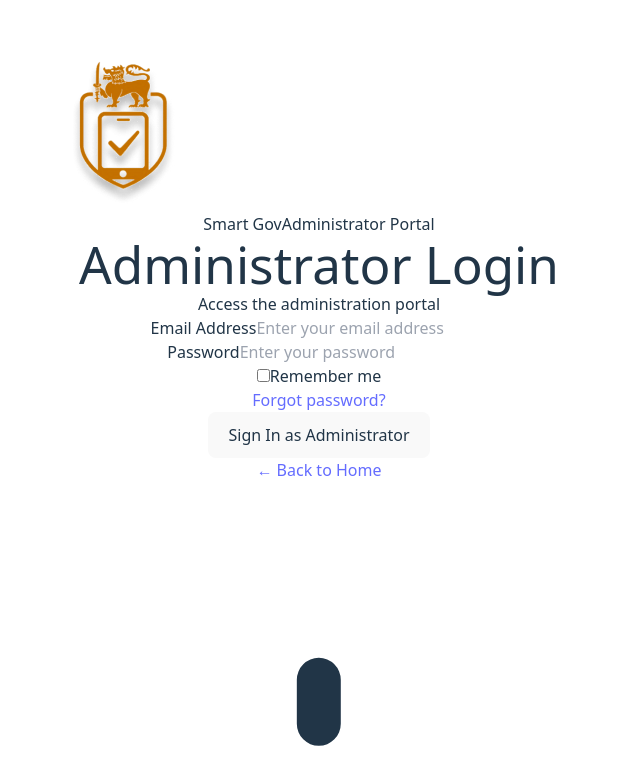
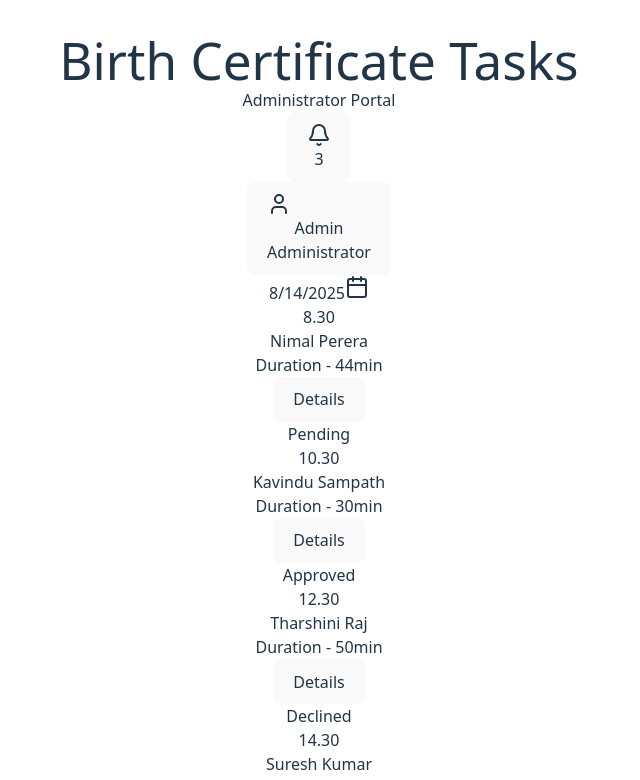
Before and after one commit to didulanthaisuru/smartgov_backend, a React (Vite) app in the folder frontend/: page /admin/tasks in a window 1280 px wide. Before the commit this address led to /admin/login. Shown: the top 780 px of the page, without its empty margins (321-961 px from the left). Built offline with nearby package versions, Linux system fonts and the light colour scheme.

Commit message:
email sender

```diff
--- a/frontend/src/App.jsx
+++ b/frontend/src/App.jsx
@@ -165,9 +165,9 @@ function App() {
             <Route
               path="/admin/tasks"
               element={
-                <AdminRoute>
+                // <AdminRoute>
                   <AdminTasksPage />
-                </AdminRoute>
+                // </AdminRoute>
               }
             />
             <Route
@@ -205,9 +205,9 @@ function App() {
             <Route
               path="/admin/qr-scan"
               element={
-                <AdminRoute>
+                // <AdminRoute>
                   <AdminQRScanPage />
-                </AdminRoute>
+                 //</AdminRoute>
               }
             />
 
--- a/frontend/src/components/AdminHeader.jsx
+++ b/frontend/src/components/AdminHeader.jsx
@@ -17,24 +17,7 @@ const AdminHeader = ({ title, setShowSidebar, children }) => {
       <div className="flex justify-between items-center p-4 lg:p-6">
         <div className="flex items-center">
           {/* Admin Hamburger Menu */}
-          <button
-            onClick={() => setShowSidebar(true)}
-            className="w-12 h-12 bg-blue-100 hover:bg-blue-200 rounded-lg flex items-center justify-center transition-colors shadow-sm border border-blue-300 mr-4"
-          >
-            <svg
-              className="w-6 h-6 text-blue-700"
-              fill="none"
-              stroke="currentColor"
-              viewBox="0 0 24 24"
-              strokeWidth="2"
-            >
-              <path
-                strokeLinecap="round"
-                strokeLinejoin="round"
-                d="M4 6h16M4 12h16M4 18h16"
-              />
-            </svg>
-          </button>
+
 
           {title && (
             <div className="ml-2">
--- a/frontend/src/pages/ContactUsPage.jsx
+++ b/frontend/src/pages/ContactUsPage.jsx
@@ -31,9 +31,9 @@ const ContactUsPage = () => {
   const [error, setError] = useState(false);
 
   // Replace these with your EmailJS values
-  const SERVICE_ID = "your_service_id";
-  const TEMPLATE_ID = "your_template_id";
-  const PUBLIC_KEY = "your_public_key";
+  const SERVICE_ID = "service_fodl4s2";
+  const TEMPLATE_ID = "template_017cocw";
+  const PUBLIC_KEY = "By2yEdwSnOVqqGAXa" ;
 
   const handleChange = (e) => {
     const { name, value } = e.target;
@@ -54,6 +54,9 @@ const ContactUsPage = () => {
       };
 
       const result = await emailjs.send(SERVICE_ID, TEMPLATE_ID, templateParams);
+
+      console.log("Emailjs public key",PUBLIC_KEY);
+
 
       console.log("Email sent:", result);
       setSuccess(true);
--- a/frontend/src/pages/admin/AdminDashboardPage.jsx
+++ b/frontend/src/pages/admin/AdminDashboardPage.jsx
@@ -129,7 +129,7 @@ useEffect(() => {
   const fetchWeeklySubData = async () => {
     try {
       const response = await axios.post(
-        "http://localhost:8000/api/v1/insights/weekly-appointment-counts-mainService",
+        "http://localhost:8000/api/v1/insights/weekly-appointment-counts-mainservice",
         {
           sub_service_id: "689b93230d3364bd64eaa075",
           main_service_id: "689cd830ef2618d4dfe5a596",
--- a/frontend/src/pages/admin/AdminTasksPage.jsx
+++ b/frontend/src/pages/admin/AdminTasksPage.jsx
@@ -4,82 +4,49 @@ import { useNavigate } from 'react-router-dom';
 import { useAuth } from '../../contexts/AuthContext';
 import AdminSidebar from '../../components/AdminSidebar';
 import AdminHeader from '../../components/AdminHeader';
+import DatePicker from 'react-datepicker';
+import 'react-datepicker/dist/react-datepicker.css';
 
 const AdminTasksPage = () => {
   const navigate = useNavigate();
   const { user } = useAuth();
-  const [showSidebar, setShowSidebar] = useState(false);
-  const [selectedDate] = useState('08/07/2025');
+  const [selectedDate, setSelectedDate] = useState(new Date());
 
   const tasks = [
-    {
-      id: 1,
-      time: '8.30',
-      name: 'Nimal Perera',
-      duration: '44min',
-      status: 'Pending',
-      statusColor: 'bg-cyan-400'
-    },
-    {
-      id: 2,
-      time: '10.30',
-      name: 'Kavindu Sampath',
-      duration: '30min',
-      status: 'Approved',
-      statusColor: 'bg-green-500'
-    },
-    {
-      id: 3,
-      time: '12.30',
-      name: 'Tharshini Raj',
-      duration: '50min',
-      status: 'Declined',
-      statusColor: 'bg-red-500'
-    },
-    {
-      id: 4,
-      time: '14.30',
-      name: 'Suresh Kumar',
-      duration: '20min',
-      status: 'Approved',
-      statusColor: 'bg-green-500'
-    }
+    { id: 1, time: '8.30', name: 'Nimal Perera', duration: '44min', status: 'Pending', statusColor: 'bg-cyan-400' },
+    { id: 2, time: '10.30', name: 'Kavindu Sampath', duration: '30min', status: 'Approved', statusColor: 'bg-green-500' },
+    { id: 3, time: '12.30', name: 'Tharshini Raj', duration: '50min', status: 'Declined', statusColor: 'bg-red-500' },
+    { id: 4, time: '14.30', name: 'Suresh Kumar', duration: '20min', status: 'Approved', statusColor: 'bg-green-500' }
   ];
 
   const handleTaskDetails = (taskId) => {
     navigate(`/admin/task-details/${taskId}`);
   };
 
-  const getStatusTextColor = (status) => {
-    switch (status) {
-      case 'Approved':
-        return 'text-white';
-      case 'Declined':
-        return 'text-white';
-      case 'Pending':
-        return 'text-white';
-      default:
-        return 'text-white';
-    }
-  };
+  const getStatusTextColor = () => 'text-white';
 
   return (
     <div className="min-h-screen bg-white relative">
-      {/* Admin Sidebar */}
-      <AdminSidebar showSidebar={showSidebar} setShowSidebar={setShowSidebar} />
+      {/* Sidebar stays if needed */}
+      <AdminSidebar showSidebar={false} setShowSidebar={() => {}} />
 
-      {/* Header */}
-      <AdminHeader
-        title={`${user?.service_id || 'Birth Certificate'} Tasks`}
-        setShowSidebar={setShowSidebar}
-      />
+      {/* Clean header without hamburger */}
+      <AdminHeader title={`${user?.service_id || 'Birth Certificate'} Tasks`} />
 
       {/* Main Content */}
       <div className="p-6 space-y-6">
         {/* Date Header */}
         <div className="bg-orange-200 bg-opacity-50 rounded-xl p-4 flex items-center justify-between">
-          <span className="text-2xl font-medium text-black">{selectedDate}</span>
-          <Calendar className="w-8 h-8 text-black" />
+          <span className="text-2xl font-medium text-black">
+            {selectedDate.toLocaleDateString()}
+          </span>
+          <DatePicker
+            selected={selectedDate}
+            onChange={(date) => setSelectedDate(date)}
+            customInput={
+              <Calendar className="w-8 h-8 text-black cursor-pointer" />
+            }
+          />
         </div>
 
         {/* Task List */}
@@ -88,27 +55,15 @@ const AdminTasksPage = () => {
             <div key={task.id} className="relative">
               <div className="bg-blue-100 rounded-xl p-4 shadow-sm">
                 <div className="flex items-start">
-                  {/* Time */}
-                  <div className="text-2xl font-normal text-black mr-4 mt-1">
-                    {task.time}
-                  </div>
-
-                  {/* Vertical Line */}
+                  <div className="text-2xl font-normal text-black mr-4 mt-1">{task.time}</div>
                   <div className="w-px h-16 bg-black mr-4 mt-2"></div>
-
-                  {/* Task Details */}
                   <div className="flex-1">
-                    <h3 className="text-xl font-normal text-black mb-1">
-                      {task.name}
-                    </h3>
-                    <p className="text-sm text-black">
-                      Duration - {task.duration}
-                    </p>
+                    <h3 className="text-xl font-normal text-black mb-1">{task.name}</h3>
+                    <p className="text-sm text-black">Duration - {task.duration}</p>
                   </div>
                 </div>
               </div>
 
-              {/* Status and Details */}
               <div className="flex justify-between items-center mt-2">
                 <button
                   onClick={() => handleTaskDetails(task.id)}
@@ -116,9 +71,8 @@ const AdminTasksPage = () => {
                 >
                   Details
                 </button>
-
                 <div className={`${task.statusColor} px-3 py-1 rounded-xl`}>
-                  <span className={`text-sm font-normal ${getStatusTextColor(task.status)}`}>
+                  <span className={`text-sm font-normal ${getStatusTextColor()}`}>
                     {task.status}
                   </span>
                 </div>
```
Also changed, not shown: 1 other file (tests, documents, lock files or other folders).
